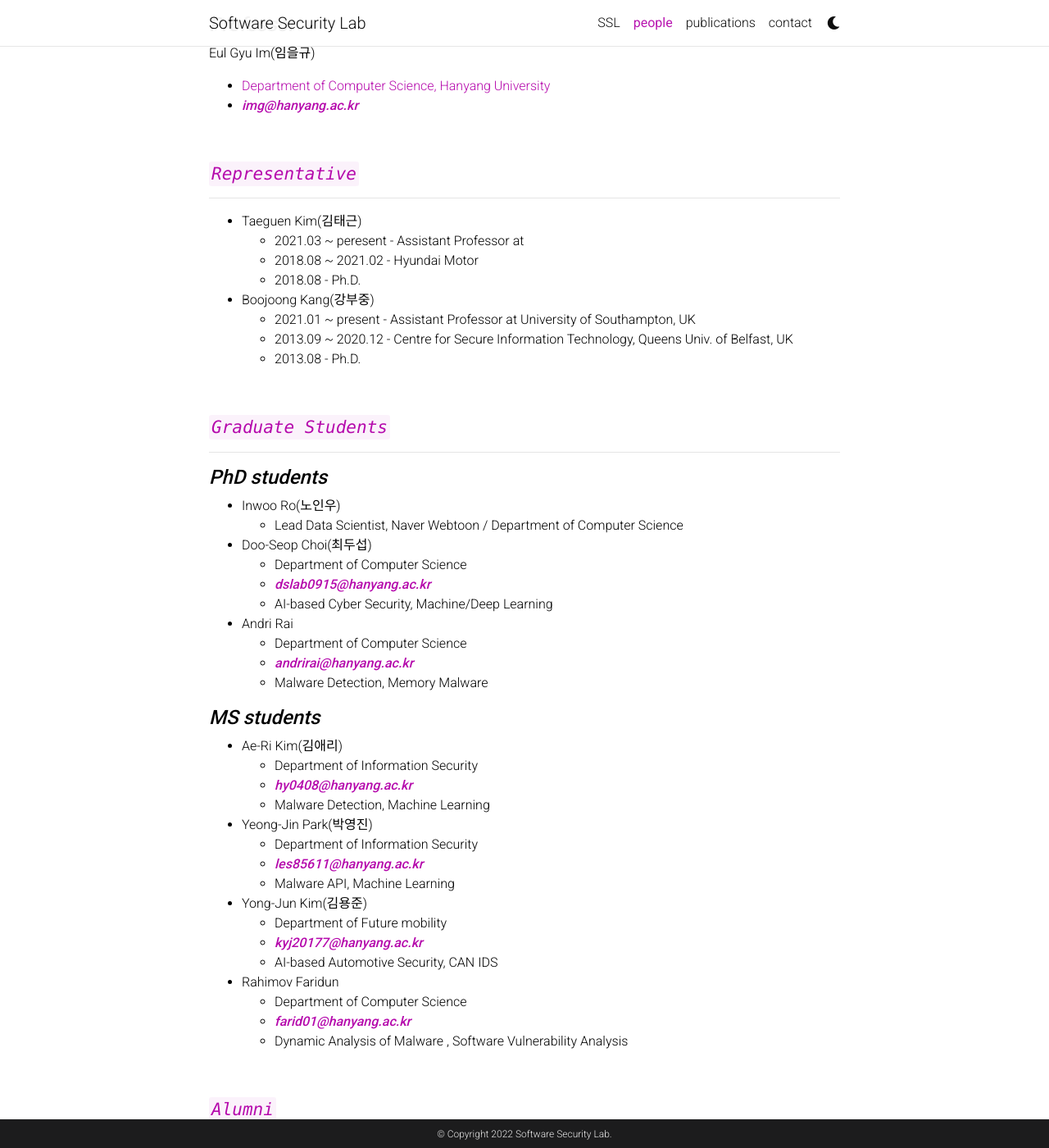
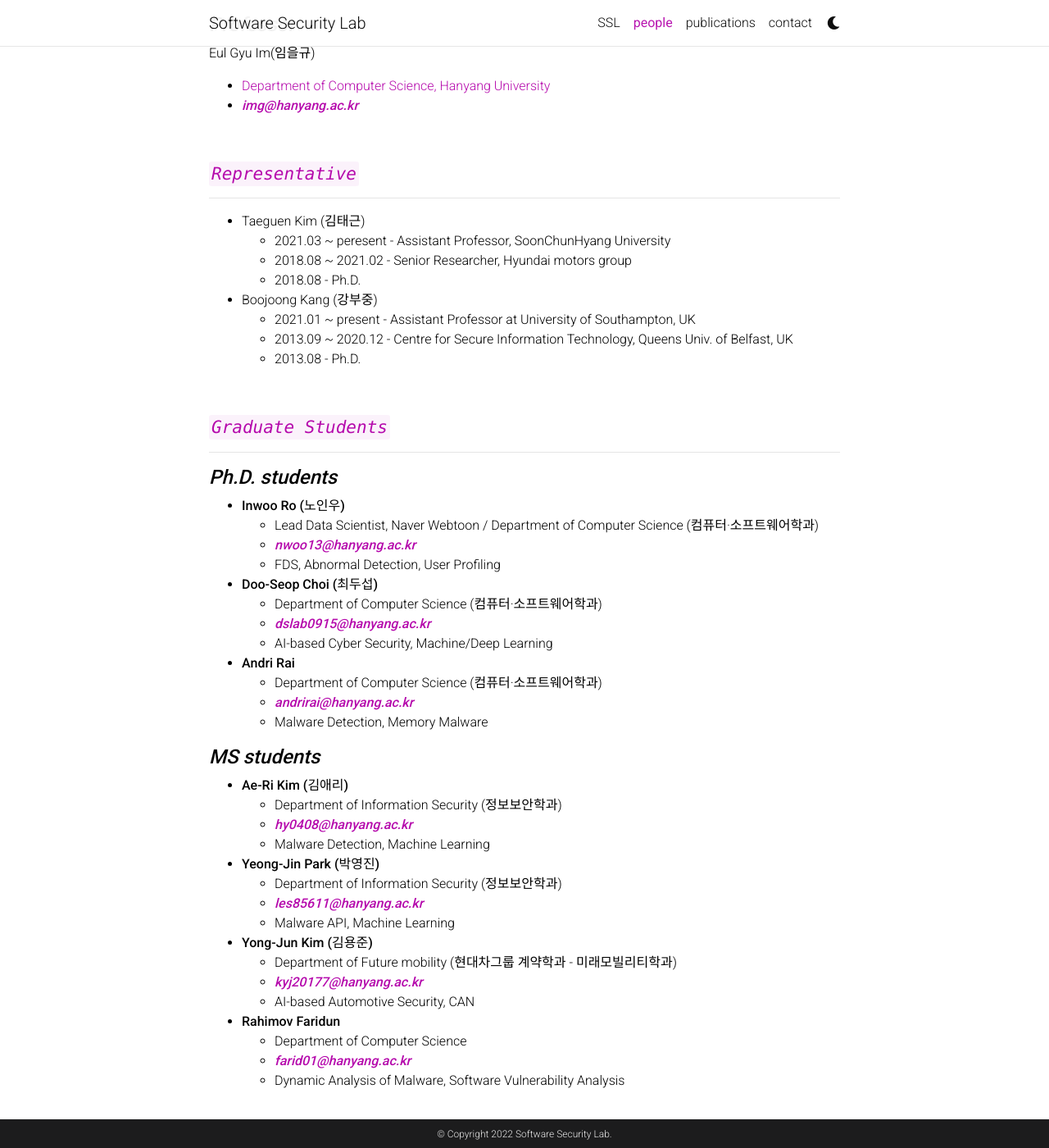
Before and after one commit to softwareseclab/softwareseclab.github.io, a Jekyll site: the page built from _pages/people.md, in a window 1280 px wide and 1400 px high, scrolled down 496 px. Shown: the whole window at 82% size. Built offline with Jekyll 4.4.1, drawn with Linux system fonts in a browser that asks for light colours; comment, search, counter and statistics services are not loaded; a style sheet for code colours, icons or effects is not loaded.

Commit message:
Update profile

```diff
--- a/_pages/people.md
+++ b/_pages/people.md
@@ -18,12 +18,12 @@ Eul Gyu Im(임을규)
 
 #### ***`Representative`***
 ---
-- Taeguen Kim(김태근)
-  - 2021.03 ~ peresent - Assistant Professor at
-  - 2018.08 ~ 2021.02  - Hyundai Motor
+- Taeguen Kim (김태근)
+  - 2021.03 ~ peresent - Assistant Professor, SoonChunHyang University
+  - 2018.08 ~ 2021.02  - Senior Researcher, Hyundai motors group
   - 2018.08 - Ph.D.
 
-- Boojoong Kang(강부중)
+- Boojoong Kang (강부중)
   - 2021.01 ~ present       - Assistant Professor at University of Southampton, UK
   - 2013.09 ~ 2020.12   - Centre for Secure Information Technology, Queens Univ. of Belfast, UK
   - 2013.08 - Ph.D.
@@ -32,41 +32,42 @@ Eul Gyu Im(임을규)
 
 #### ***`Graduate Students`***
 ---
-#### ***PhD students***
-- Inwoo Ro(노인우)
-  - Lead Data Scientist, Naver Webtoon / Department of Computer Science
-
-- Doo-Seop Choi(최두섭)
-  - Department of Computer Science
+#### ***Ph.D. students***
+- **Inwoo Ro (노인우)**
+  - Lead Data Scientist, Naver Webtoon / Department of Computer Science (컴퓨터·소프트웨어학과)<br>
+  - ***<a href="mailto:nwoo13@hanyang.ac.kr ">nwoo13@hanyang.ac.kr</a>***
+  - FDS, Abnormal Detection, User Profiling
+- **Doo-Seop Choi (최두섭)**
+  - Department of Computer Science (컴퓨터·소프트웨어학과)
   - ***<a href="mailto:dslab0915@hanyang.ac.kr">dslab0915@hanyang.ac.kr</a>***
   - AI-based Cyber Security, Machine/Deep Learning
 
-- Andri Rai
-  - Department of Computer Science
+- **Andri Rai**
+  - Department of Computer Science (컴퓨터·소프트웨어학과)
   - ***<a href="mailto:andrirai@hanyang.ac.kr">andrirai@hanyang.ac.kr</a>***
   - Malware Detection, Memory Malware
 
 #### ***MS students***
 
-- Ae-Ri Kim(김애리)
-  - Department of Information Security
+- **Ae-Ri Kim (김애리)**
+  - Department of Information Security (정보보안학과)
   - ***<a href="mailto:hy0408@hanyang.ac.kr">hy0408@hanyang.ac.kr</a>***
   - Malware Detection, Machine Learning
 
-- Yeong-Jin Park(박영진)
-  - Department of Information Security
+- **Yeong-Jin Park (박영진)**
+  - Department of Information Security (정보보안학과)
   - ***<a href="mailto:les85611@hanyang.ac.kr">les85611@hanyang.ac.kr</a>***
   - Malware API, Machine Learning
 
-- Yong-Jun Kim(김용준)
-  - Department of Future mobility
+- **Yong-Jun Kim (김용준)**
+  - Department of Future mobility (현대차그룹 계약학과 - 미래모빌리티학과)
   - ***<a href="mailto:kyj20177@hanyang.ac.kr">kyj20177@hanyang.ac.kr</a>***
-  - AI-based Automotive Security, CAN IDS
+  - AI-based Automotive Security, CAN
 
-- Rahimov Faridun
+- **Rahimov Faridun**
   - Department of Computer Science
   - ***<a href="mailto:farid01@hanyang.ac.kr">farid01@hanyang.ac.kr</a>***
-  - Dynamic Analysis of Malware , Software Vulnerability Analysis
+  - Dynamic Analysis of Malware, Software Vulnerability Analysis
 
 
 <br>
```
